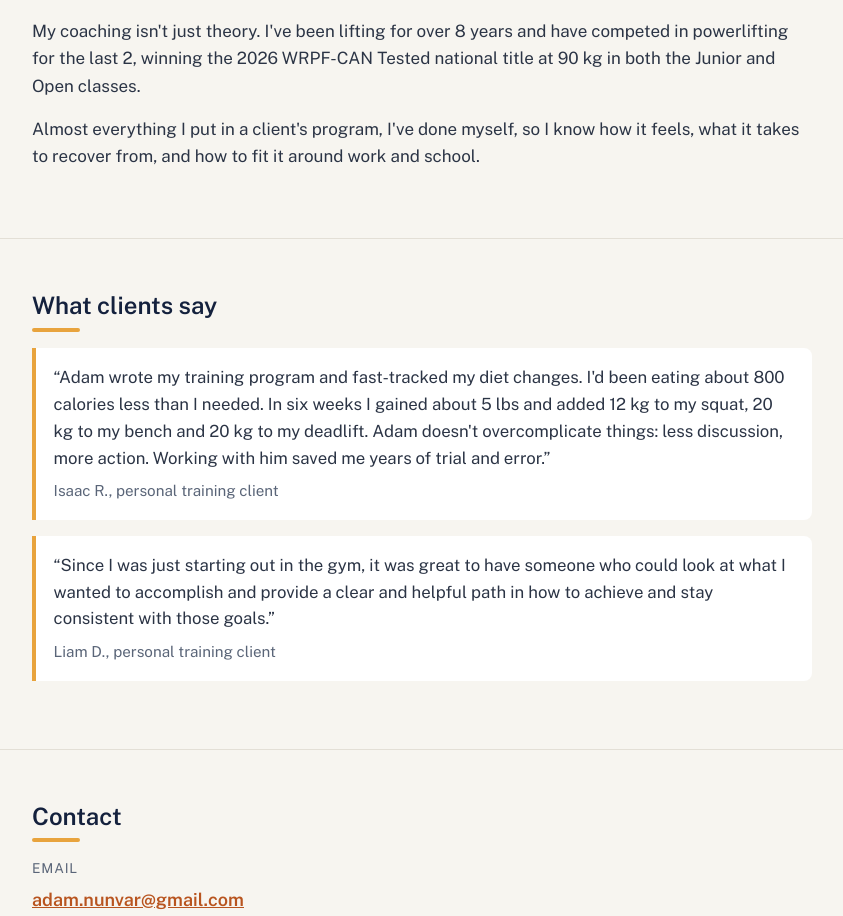
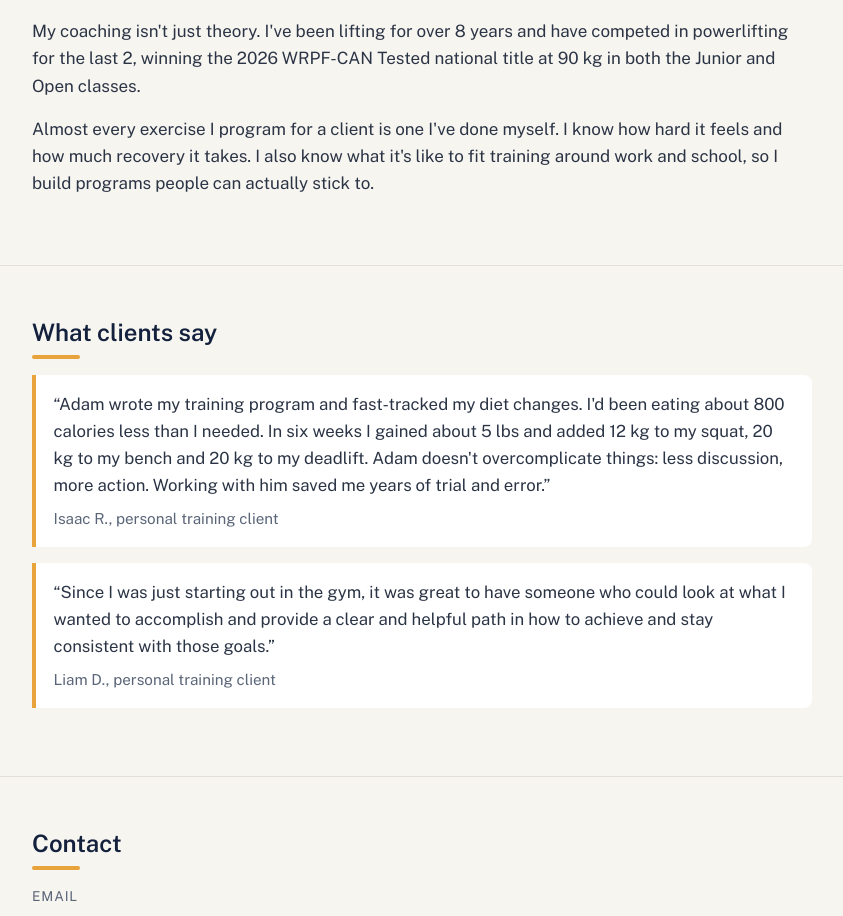
Before and after one commit to AdNuKiwi/adamnunvartrain, a plain HTML site: page index.html in a window 1280 px wide. Shown: the part 3154-4070 px from the top of the page, without its empty margins (218-1061 px from the left). Drawn offline with Linux system fonts and the light colour scheme.

Commit message:
Smooth the own-training paragraph
Co-Authored-By: Claude Opus 5.5 <noreply@anthropic.com>
Claude-Session: https://claude.ai/code/session_01MWZP85Evv5tXJorN7ntLco

```diff
--- a/index.html
+++ b/index.html
@@ -187,7 +187,7 @@ footer.site{padding:1.5rem 0 2.5rem;color:var(--muted);font-size:.9rem;border-to
       </picture>
     </figure>
     <p>My coaching isn't just theory. I've been lifting for over 8 years and have competed in powerlifting for the last 2, winning the 2026 WRPF-CAN Tested national title at 90 kg in both the Junior and Open classes.</p>
-    <p>Almost everything I put in a client's program, I've done myself, so I know how it feels, what it takes to recover from, and how to fit it around work and school.</p>
+    <p>Almost every exercise I program for a client is one I've done myself. I know how hard it feels and how much recovery it takes. I also know what it's like to fit training around work and school, so I build programs people can actually stick to.</p>
   </div>
 </section>
 
```
